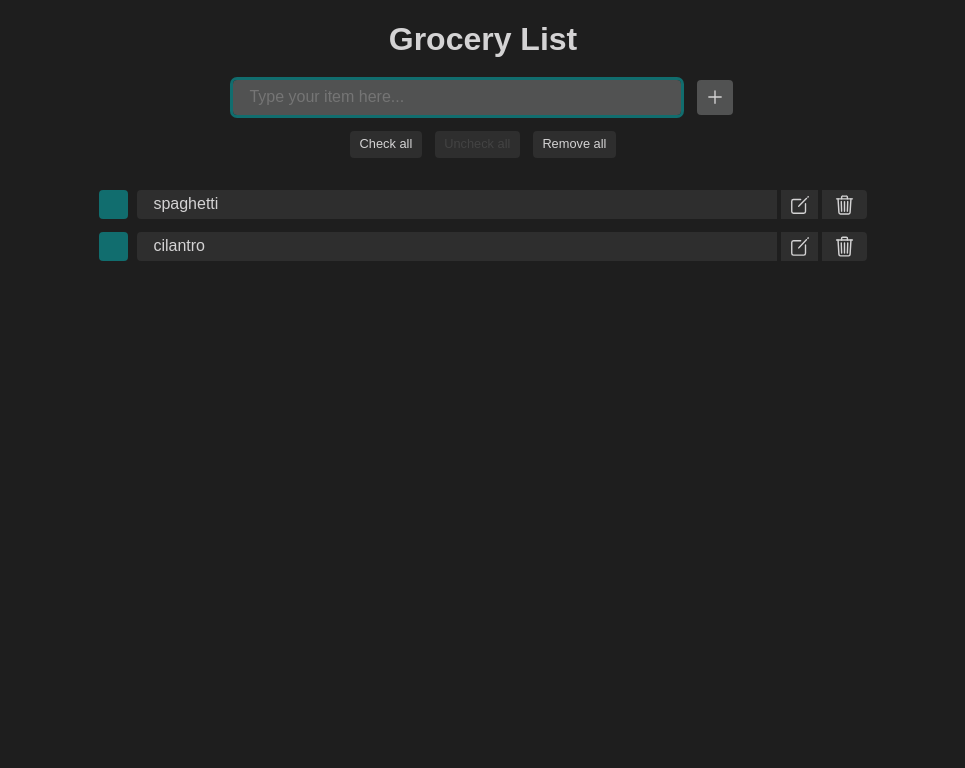
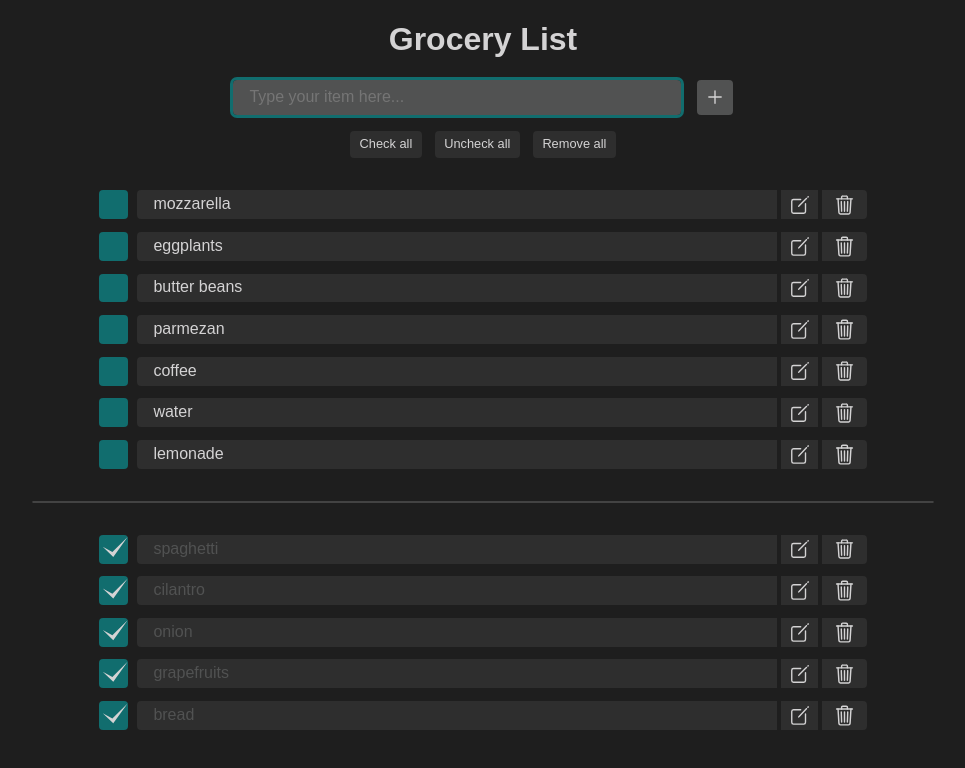
Before and after one commit to GiovanniCarboni/tw-test-three, an Angular app: page / in a window 1280 px wide. Shown: the top 768 px of the page, without its empty margins (157-1122 px from the left). Built offline with nearby package versions, Linux system fonts and the light colour scheme.

Commit message:
Fixed validation and default items

```diff
--- a/src/app/item/item.component.ts
+++ b/src/app/item/item.component.ts
@@ -21,20 +21,25 @@ export class ItemComponent {
   toggleCheck(id: string) {
     this.listService.toggleCheckItem(id);
   }
+
   onDelete(id: string) {
     this.listService.removeItem(id).then(() => {
       this.snackBar.onOpen('Item removed');
     });
   }
+
   startEdit() {
     this.isEditing = true;
   }
+
   focusInput() {
     this.newText.nativeElement.focus();
   }
+
   confirmOnEnter(e: KeyboardEvent) {
     if (e.key === 'Enter') this.confirmEdit();
   }
+
   confirmEdit() {
     this.listService
       .editItem(this.item.id, this.newText.nativeElement.value)
@@ -42,7 +47,7 @@ export class ItemComponent {
         this.isEditing = false;
         this.snackBar.onOpen(message);
       })
-      .catch((err) => {
+      .catch((err: string) => {
         this.isEditing = false;
         this.snackBar.onOpen(err);
       });
--- a/src/app/list.service.ts
+++ b/src/app/list.service.ts
@@ -1,14 +1,30 @@
 import { EventEmitter, Injectable } from '@angular/core';
 import { Item } from './shared/item.model';
+import { v4 as uuid } from 'uuid';
 
 @Injectable()
 export class ListService {
-  private list: Item[] = [new Item('spaghetti'), new Item('cilantro')];
+  private list: Item[] = [];
   status = { loading: false };
 
   constructor() {
     const items = JSON.parse(localStorage.getItem('grocery-items'));
     if (items) this.list = items;
+    else
+      this.list = [
+        { id: uuid(), text: 'spaghetti', checked: true },
+        { id: uuid(), text: 'cilantro', checked: true },
+        { id: uuid(), text: 'mozzarella', checked: false },
+        { id: uuid(), text: 'onion', checked: true },
+        { id: uuid(), text: 'eggplants', checked: false },
+        { id: uuid(), text: 'grapefruits', checked: true },
+        { id: uuid(), text: 'butter beans', checked: false },
+        { id: uuid(), text: 'bread', checked: true },
+        { id: uuid(), text: 'parmezan', checked: false },
+        { id: uuid(), text: 'coffee', checked: false },
+        { id: uuid(), text: 'water', checked: false },
+        { id: uuid(), text: 'lemonade', checked: false },
+      ];
   }
 
   getList() {
@@ -19,11 +35,11 @@ export class ListService {
     this.status.loading = true;
     return await new Promise((resolve, reject) => {
       setTimeout(() => {
-        if (text.length === 0 || text.length > 30) {
+        if (text.trim().length === 0 || text.trim().length > 30) {
           this.status.loading = false;
           reject('Invalid text');
         } else {
-          this.list.unshift(new Item(text));
+          this.list.unshift(new Item(text.trim()));
           this.status.loading = false;
           resolve('Item added');
         }
@@ -43,12 +59,12 @@ export class ListService {
     this.status.loading = true;
     return await new Promise((resolve, reject) => {
       setTimeout(() => {
-        if (text.length === 0 || text.length > 30) {
+        if (text.trim().length === 0 || text.trim().length > 30) {
           this.status.loading = false;
           reject('Invalid text');
         } else {
           const item = this.list.find((item) => item.id === id);
-          item.text = text;
+          item.text = text.trim();
           item.checked = false;
           this.status.loading = false;
           resolve('Item modified');
```
